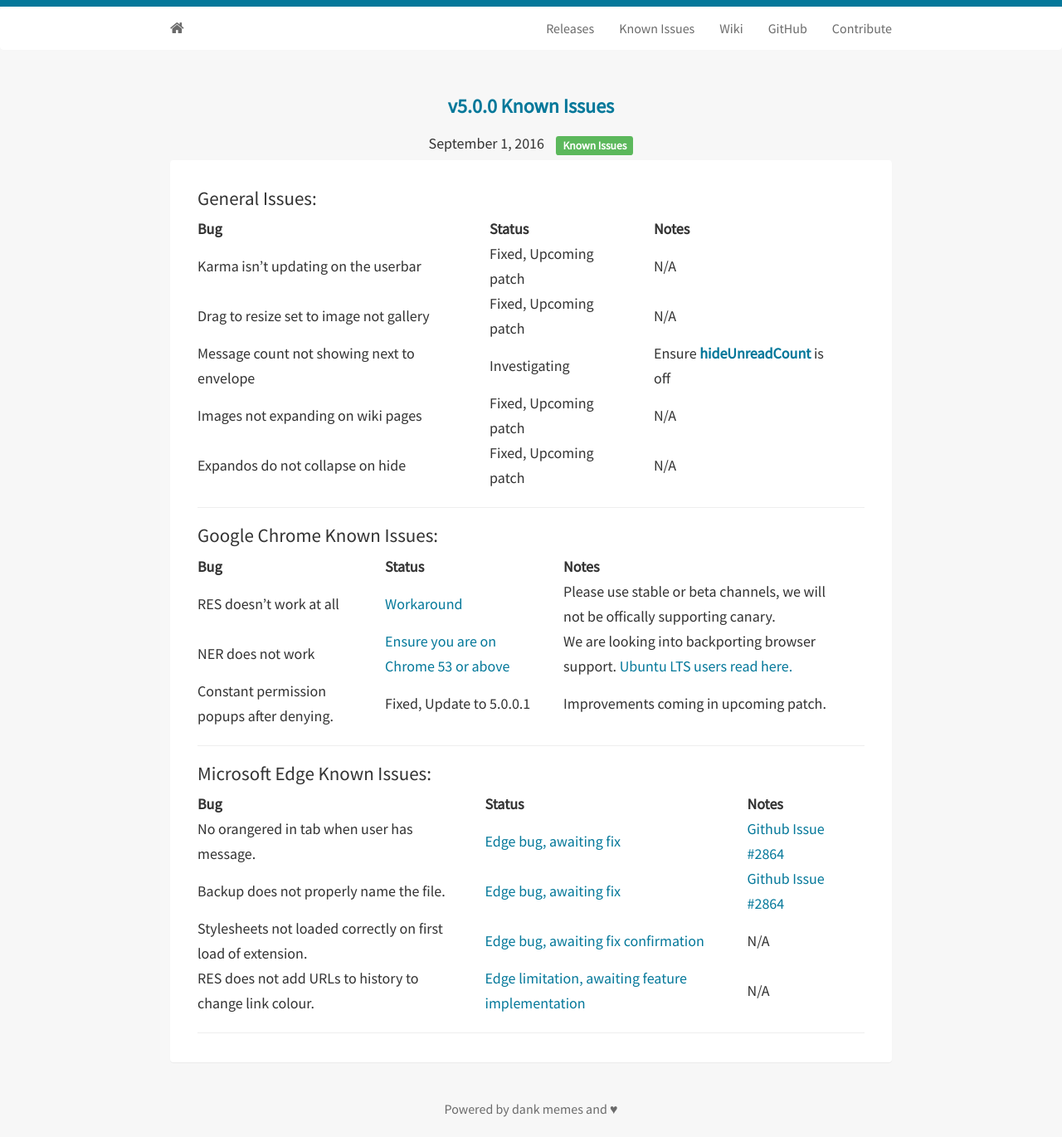
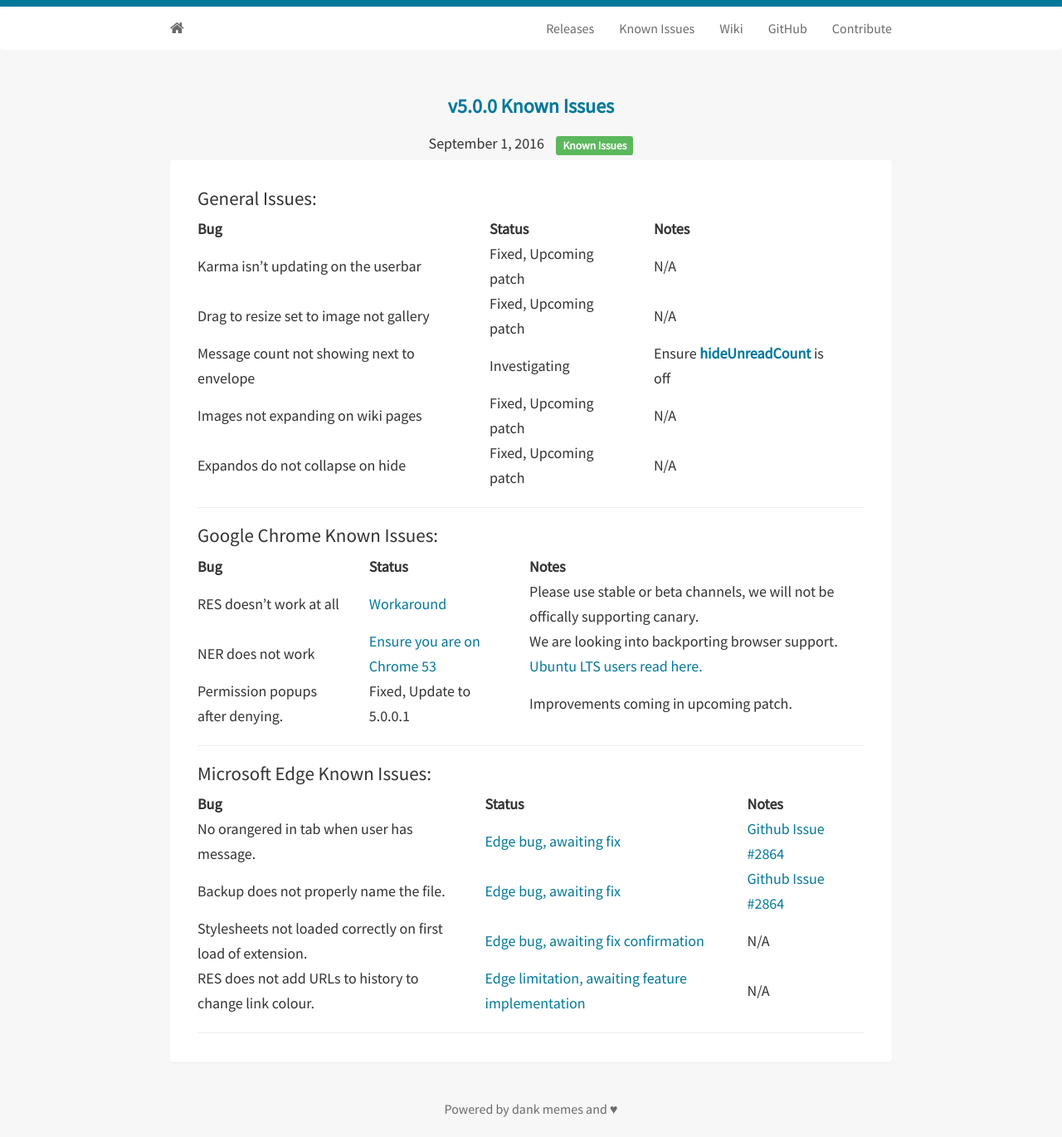
Before and after one commit to Reddit-Enhancement-Suite/Reddit-Enhancement-Suite.github.io, a Jekyll site: the page built from _posts/2016-09-01-500-issues.md, in a window 1280 px wide. Shown: the whole page at 83% size. Built offline with Jekyll 4.4.1, drawn with Linux system fonts in a browser that asks for light colours; nearby versions of some CDN libraries.

Commit message:
Update 2016-09-01-500-issues.md

```diff
--- a/_posts/2016-09-01-500-issues.md
+++ b/_posts/2016-09-01-500-issues.md
@@ -22,8 +22,8 @@
 Bug | Status | Notes
 ---|---|----
 RES doesn't work at all | [Workaround](https://github.com/honestbleeps/Reddit-Enhancement-Suite/issues/3342#issuecomment-244466227) | Please use stable or beta channels, we will not be offically supporting canary.
-NER does not work | [Ensure you are on Chrome 53 or above](http://googlechromereleases.blogspot.co.uk/2016/08/stable-channel-update-for-desktop_31.html) | We are looking into backporting browser support. [Ubuntu LTS users read here.](https://www.reddit.com/r/Enhancement/comments/50yrc0/known_issues_with_500_read_before_posting/d7811bv)
-Constant permission popups after denying. | Fixed, Update to 5.0.0.1 | Improvements coming in upcoming patch.
+NER does not work | [Ensure you are on Chrome 53](http://googlechromereleases.blogspot.co.uk/2016/08/stable-channel-update-for-desktop_31.html) | We are looking into backporting browser support. [Ubuntu LTS users read here.](https://www.reddit.com/r/Enhancement/comments/50yrc0/known_issues_with_500_read_before_posting/d7811bv)
+Permission popups after denying. | Fixed, Update to 5.0.0.1 | Improvements coming in upcoming patch.
 
 ----
 
```
